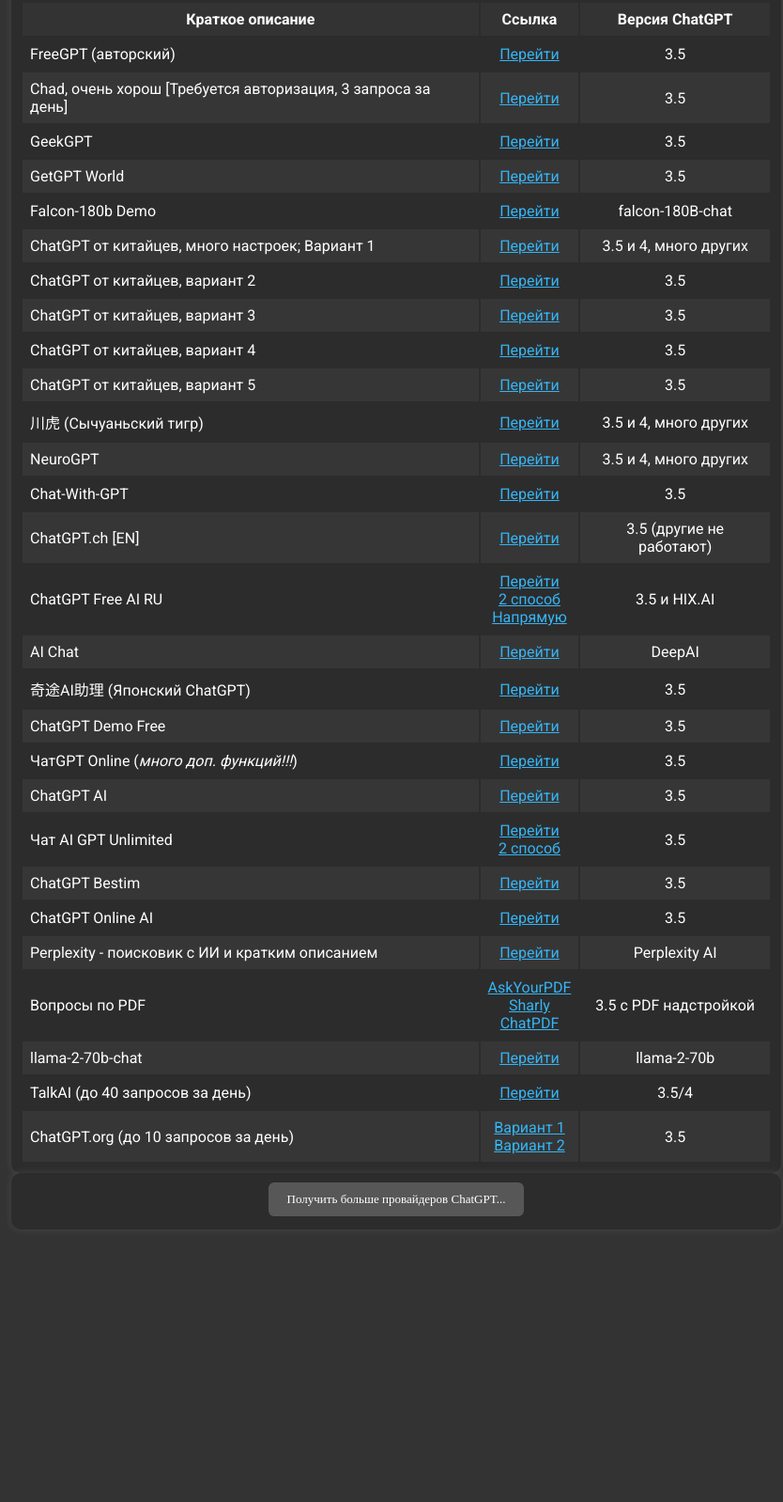
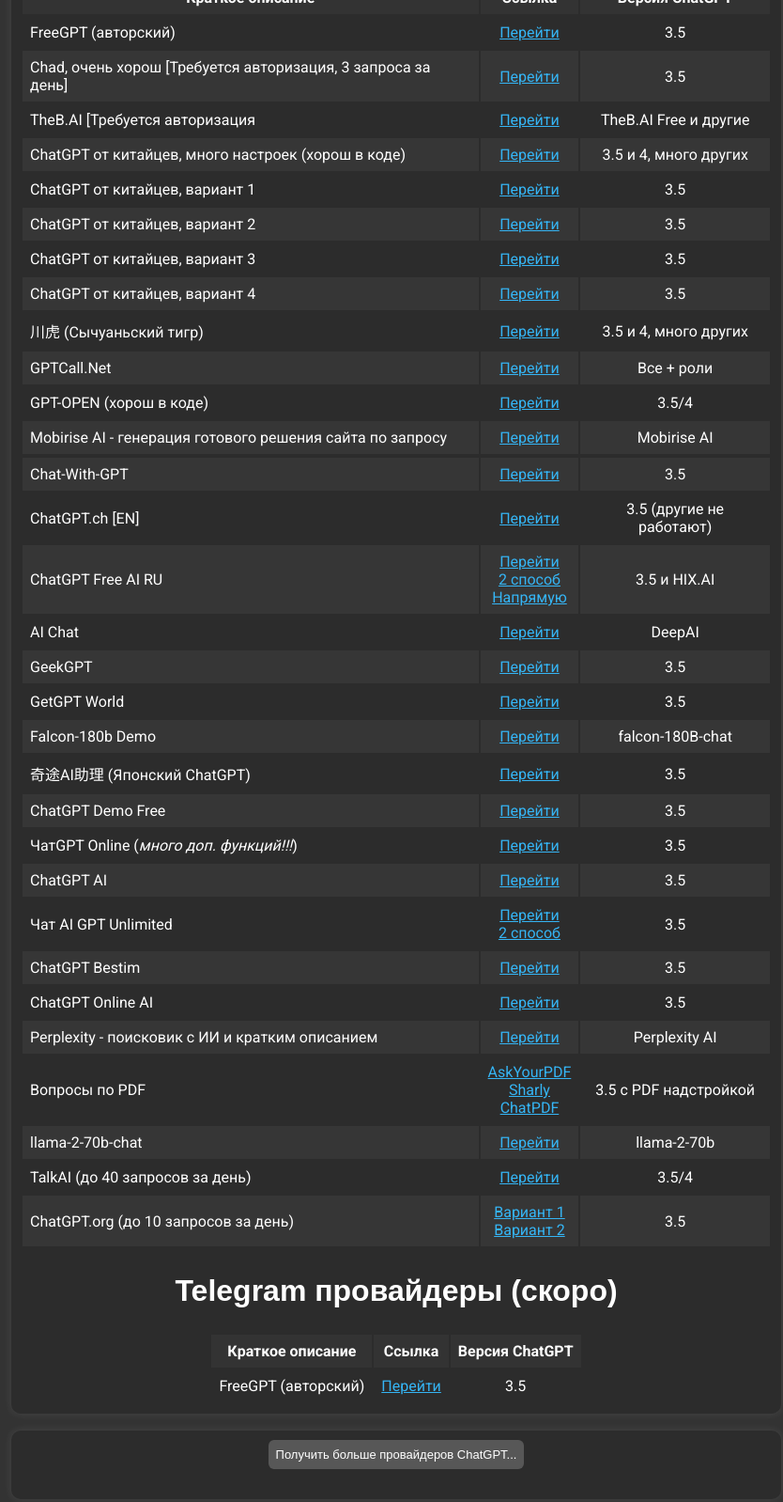
Before and after one commit to Zalexanninev15/AI-ChatGPT, a plain HTML site: page index.html in a window 1280 px wide. Shown: the part 276-1874 px from the top of the page at 94% size, without its empty margins (218-1052 px from the left). Before the commit the page ends 1592 px from the top, so only its background shows below. Drawn offline with Linux system fonts and the light colour scheme.

Commit message:
Более свежая версия сайта с зеркала

```diff
--- a/index.html
+++ b/index.html
@@ -7,7 +7,7 @@
   <link rel="preconnect" href="https://fonts.gstatic.com" />
   <link href="https://fonts.googleapis.com/css2?family=Roboto:wght@400;700&amp;display=swap" rel="stylesheet" />
   <link rel="icon" type="image/png" sizes="32x32" href="./assets/favicon-32x32.png" />
-    <title>CJ's AI</title>
+  <title>AI ChatGPT</title>
   <style>
     body {
       background-color: #333;
@@ -49,7 +49,7 @@
 
     .spoiler {
       cursor: pointer;
-            padding: 10px 20px;
+      padding: 8px 8px;
       background-color: #575757;
       color: #FFFFFF;
       border: none;
@@ -67,7 +67,7 @@
 
     .list-group-item {
       cursor: pointer;
-            padding: 10px 20px;
+      padding: 8px 8px;
       background-color: #575757;
       color: #FFFFFF;
       border: none;
@@ -97,9 +97,9 @@
 <body>
   <center>
     <div class="container">
-            <p style="font-size: xx-large">
+      <p style="font-size: xx-large; font-family: Arial, Helvetica, sans-serif">
         <b>AI ChatGPT</b><br /><tt style="font-size: smaller">Версия
-                    от 21 ноября</tt>
+          от 5 декабря</tt>
       </p>
       <div class="list-group">
         <a href="https://www.aixploria.com/en/ultimate-list-ai/" target="_blank"><button type="button"
@@ -118,20 +118,19 @@
             class="list-group-item list-group-item-action active" aria-current="true">
             Ai Valley
           </button></a>
+        <br>
+        <br>
         <a href="https://vercel.com/templates/ai" target="_blank"><button type="button"
             class="list-group-item list-group-item-action active" aria-current="true">
             Vercel AI Free Apps
           </button></a>
         <a href="https://www.paraphraser.io/text-summarizer" target="_blank"><button type="button"
             class="list-group-item list-group-item-action active" aria-current="true">
-                        Работа с текстом (AI)
+            Текст с AI
           </button></a>
-                <br>
-                <br>
         <a href="https://xn----itbabrjpkrleibd8l.xn--p1ai/" target="_blank"><button type="button"
             class="list-group-item list-group-item-action active" aria-current="true">
-                        Много бесплатных и без регистрации AI инструментов<br>на русском для работы с текстом и не
-                        только
+            Много инструментов AI
           </button></a>
       </div>
       <br />
@@ -164,29 +163,17 @@
             <td>3.5</td>
           </tr>
           <tr>
-                        <td style="text-align: left">GeekGPT</td>
+            <td style="text-align: left">
+              TheB.AI [Требуется авторизация
+            </td>
             <td>
-                            <a href="https://chat.geekgpt.org/" target="_blank">Перейти</a>
+              <a href="https://beta.theb.ai/" target="_blank">Перейти</a>
             </td>
-                        <td>3.5</td>
-                    </tr>
-                    <tr>
-                        <td style="text-align: left">GetGPT World</td>
-                        <td>
-                            <a href="https://chat.getgpt.world/" target="_blank">Перейти</a>
-                        </td>
-                        <td>3.5</td>
-                    </tr>
-                    <tr>
-                        <td style="text-align: left">Falcon-180b Demo</td>
-                        <td>
-                            <a href="https://huggingface.co/spaces/tiiuae/falcon-180b-demo" target="_blank">Перейти</a>
-                        </td>
-                        <td>falcon-180B-chat</td>
+            <td>TheB.AI Free и другие</td>
           </tr>
           <tr>
             <td style="text-align: left">
-                            ChatGPT от китайцев, много настроек; Вариант 1
+              ChatGPT от китайцев, много настроек (хорош в коде)
             </td>
             <td>
               <a href="https://bls5gdsyt1.fastgpt.me/" target="_blank">Перейти</a>
@@ -195,7 +182,7 @@
           </tr>
           <tr>
             <td style="text-align: left">
-                            ChatGPT от китайцев, вариант 2
+              ChatGPT от китайцев, вариант 1
             </td>
             <td>
               <a href="https://ai.ai365.ink/ru" target="_blank">Перейти</a>
@@ -204,7 +191,7 @@
           </tr>
           <tr>
             <td style="text-align: left">
-                            ChatGPT от китайцев, вариант 3
+              ChatGPT от китайцев, вариант 2
             </td>
             <td>
               <a href="https://cgs.skybyte.me/" target="_blank">Перейти</a>
@@ -213,7 +200,7 @@
           </tr>
           <tr>
             <td style="text-align: left">
-                            ChatGPT от китайцев, вариант 4
+              ChatGPT от китайцев, вариант 3
             </td>
             <td>
               <a href="https://www.aitianhu.com/" target="_blank">Перейти</a>
@@ -222,7 +209,7 @@
           </tr>
           <tr>
             <td style="text-align: left">
-                            ChatGPT от китайцев, вариант 5
+              ChatGPT от китайцев, вариант 4
             </td>
             <td>
               <a href="http://home.cutim.top/" target="_blank">Перейти</a>
@@ -232,12 +219,29 @@
           <tr>
             <td style="text-align:left;">川虎 (Сычуаньский тигр)</td>
             <td>
-                            <a href="https://huggingface.co/spaces/JohnSmith9982/ChuanhuChatGPT"
-                                target="_blank">Перейти</a>
+              <a href="https://huggingface.co/spaces/JohnSmith9982/ChuanhuChatGPT" target="_blank">Перейти</a>
             </td>
             <td>3.5 и 4, много других</td>
           </tr>
           <tr>
+            <td style="text-align: left">
+              GPTCall.Net
+            </td>
+            <td>
+              <a href="https://gpt-open.ru/" target="_blank">Перейти</a>
+            </td>
+            <td>Все + роли</td>
+          </tr>
+          <tr>
+            <td style="text-align: left">
+              GPT-OPEN (хорош в коде)
+            </td>
+            <td>
+              <a href="https://gpt-open.ru/" target="_blank">Перейти</a>
+            </td>
+            <td>3.5/4</td>
+          </tr>
+          <!-- <tr>
                      <td style="text-align: left">
                          NeuroGPT
                      </td>
@@ -245,7 +249,15 @@
                          <a href="https://chat.neuroapi.host/" target="_blank">Перейти</a>
                      </td>
                      <td>3.5 и 4, много других</td>
+                     </tr> -->
+          <tr>
+            <td style="text-align: left">Mobirise AI - генерация готового решения сайта по запросу</td>
+            <td style="text-align: center">
+              <a href="https://ai.mobirise.com/" target="_blank">Перейти</a>
+            </td>
+            <td>Mobirise AI</td>
           </tr>
+          <tr>
           <tr>
             <td style="text-align: left">Chat-With-GPT</td>
             <td>
@@ -277,6 +289,27 @@
             <td>DeepAI</td>
           </tr>
           <tr>
+            <td style="text-align: left">GeekGPT</td>
+            <td>
+              <a href="https://chat.geekgpt.org/" target="_blank">Перейти</a>
+            </td>
+            <td>3.5</td>
+          </tr>
+          <tr>
+            <td style="text-align: left">GetGPT World</td>
+            <td>
+              <a href="https://chat.getgpt.world/" target="_blank">Перейти</a>
+            </td>
+            <td>3.5</td>
+          </tr>
+          <tr>
+            <td style="text-align: left">Falcon-180b Demo</td>
+            <td>
+              <a href="https://huggingface.co/spaces/tiiuae/falcon-180b-demo" target="_blank">Перейти</a>
+            </td>
+            <td>falcon-180B-chat</td>
+          </tr>
+          <tr>
             <td style="text-align: left">奇途AI助理 (Японский ChatGPT)</td>
             <td style="text-align: center">
               <a href="https://gpt.freet.top" target="_blank">Перейти</a>
@@ -299,7 +332,6 @@
             </td>
             <td>3.5</td>
           </tr>
-
           <tr>
             <td style="text-align: left">ChatGPT AI</td>
             <td>
@@ -342,8 +374,8 @@
           <tr>
             <td style="text-align: left">Вопросы по PDF</td>
             <td style="text-align: center">
-                            <a href="https://askyourpdf.com/" target="_blank">AskYourPDF</a><br /><a
-                                href="https://app.sharly.ai/" target="_blank">Sharly</a>
+              <a href="https://askyourpdf.com/" target="_blank">AskYourPDF</a><br /><a href="https://app.sharly.ai/"
+                target="_blank">Sharly</a>
               <br /><a href="https://www.chatpdf.com/" target="_blank">ChatPDF</a>
             </td>
             <td>3.5 с PDF надстройкой</td>
@@ -357,7 +389,8 @@
           </tr>
           <tr>
             <td style="text-align: left">TalkAI (до 40 запросов
-                            за день)</td>
+              за день)
+            </td>
             <td>
               <a href="https://talkai.info/ru/chat/" target="_blank">Перейти</a>
             </td>
@@ -368,20 +401,43 @@
               ChatGPT.org (до 10 запросов за день)
             </td>
             <td style="text-align: center">
-                            <a href="https://chatgpt.org/chat" target="_blank">Вариант 1</a><br /><a
-                                href="https://chat-gpt.org/chat" target="_blank">Вариант 2</a>
+              <a href="https://chatgpt.org/chat" target="_blank">Вариант 1</a><br /><a href="https://chat-gpt.org/chat"
+                target="_blank">Вариант 2</a>
             </td>
             <td>3.5</td>
           </tr>
         </tbody>
       </table>
+      <h2 style="font-size: xx-large; font-family: Arial, Helvetica, sans-serif">Telegram провайдеры (скоро)</h2>
+      <table>
+        <thead>
+          <tr>
+            <th>Краткое описание</th>
+            <th>Ссылка</th>
+            <th>Версия ChatGPT</th>
+          </tr>
+        </thead>
+        <tbody>
+          <tr>
+            <td style="text-align: left">
+              FreeGPT (авторский)
+            </td>
+            <td>
+              <a href="https://freegpt.chilledjoke.repl.co" target="_blank">Перейти</a>
+            </td>
+            <td>3.5</td>
+          </tr>
+
+        </tbody>
+      </table>
     </div>
-        <div class="container" id="load-container" style="height: 40px">
+    <br>
+    <div class="container" style="font-family: Arial, Helvetica, sans-serif" id="load-container" style="height: 40px">
       <div class="spoiler" onclick="toggleSpoiler()">
         Получить больше провайдеров ChatGPT...
       </div>
       <div id="tableContainer" style="display: none">
-                <h2>
+        <h2 style="font-family: Arial, Helvetica, sans-serif">
           Список провайдеров от gpt4free &amp; awesome-free-chatgpt<br />🔄
           Обновляемый 🔄
         </h2>
@@ -411,7 +467,7 @@
             spoiler.textContent = "Свернуть список";
             loadBotData("free_chat_ai_gpt_list.txt");
           } else {
-                        lc.style.height = "40px";
+            lc.style.height = "38px";
             spoiler.textContent =
               "Развернуть список других провайдеров";
             botTable.querySelector("tbody").innerHTML = "";
```
Lines whose indentation alone changed are shown as unchanged.
